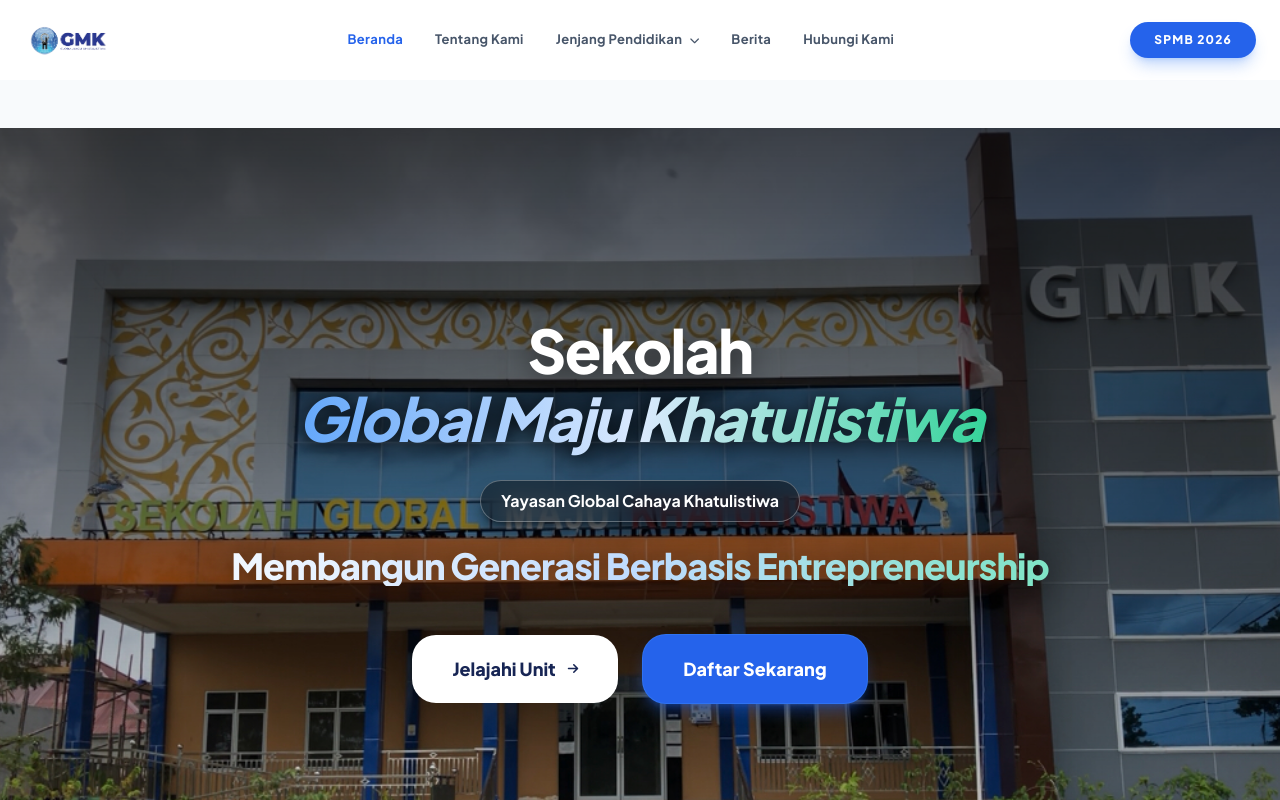
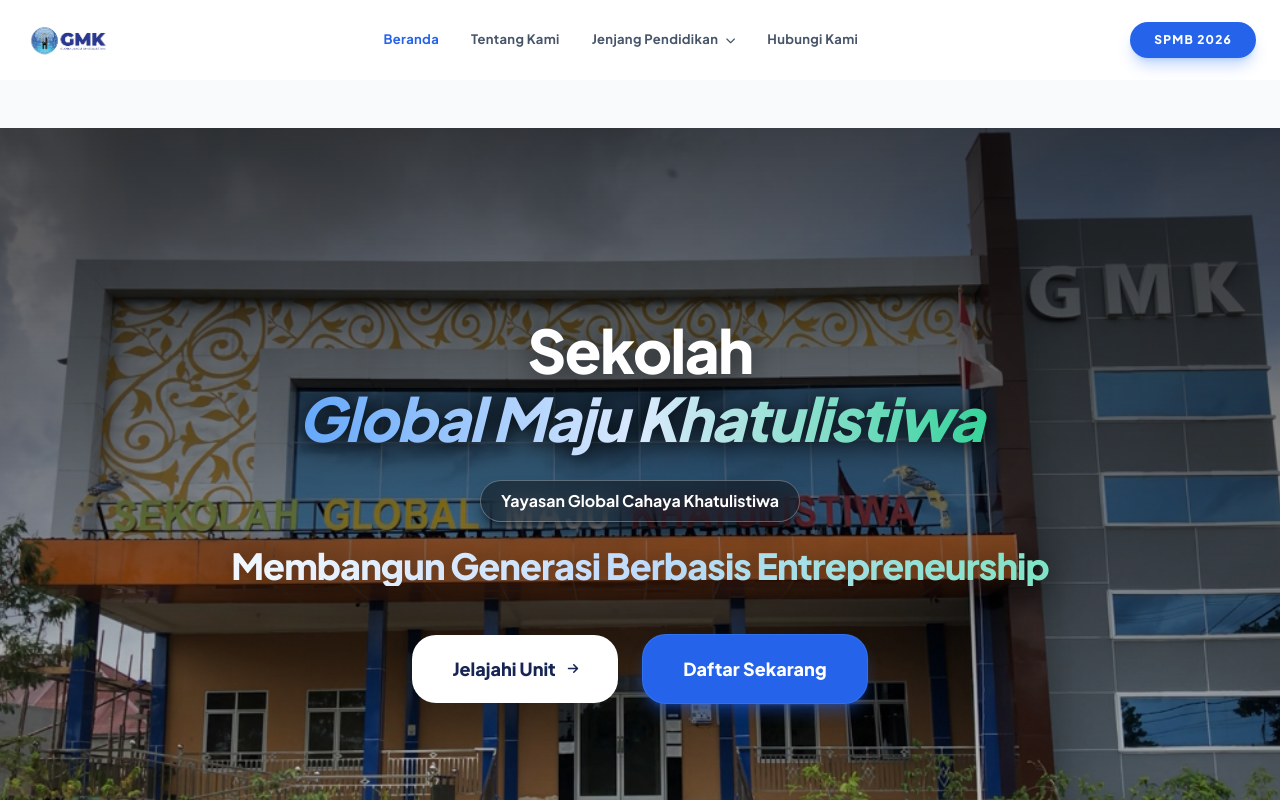
Before and after one commit to Arielnazril/web-gmk-next, a Next.js app: page / in a window 1280 px wide. Shown: the top 800 px of the page. Built offline with nearby package versions, Linux system fonts and the light colour scheme.

Commit message:
mengurangi tempat berita

```diff
--- a/components/Navbar.tsx
+++ b/components/Navbar.tsx
@@ -108,9 +108,9 @@
               </div>
             </div>
 
-            <Link href="/berita" className={`text-[13px] font-bold tracking-wide transition-colors ${isActive('/berita') ? 'text-blue-600' : 'text-slate-600 hover:text-blue-600'}`}>
+            {/* <Link href="/berita" className={`text-[13px] font-bold tracking-wide transition-colors ${isActive('/berita') ? 'text-blue-600' : 'text-slate-600 hover:text-blue-600'}`}>
               Berita
-            </Link>
+            </Link> */}
             <Link href="/hubungi-kami" className={`text-[13px] font-bold tracking-wide transition-colors ${isActive('/hubungi-kami') ? 'text-blue-600' : 'text-slate-600 hover:text-blue-600'}`}>
               Hubungi Kami
             </Link>
```
